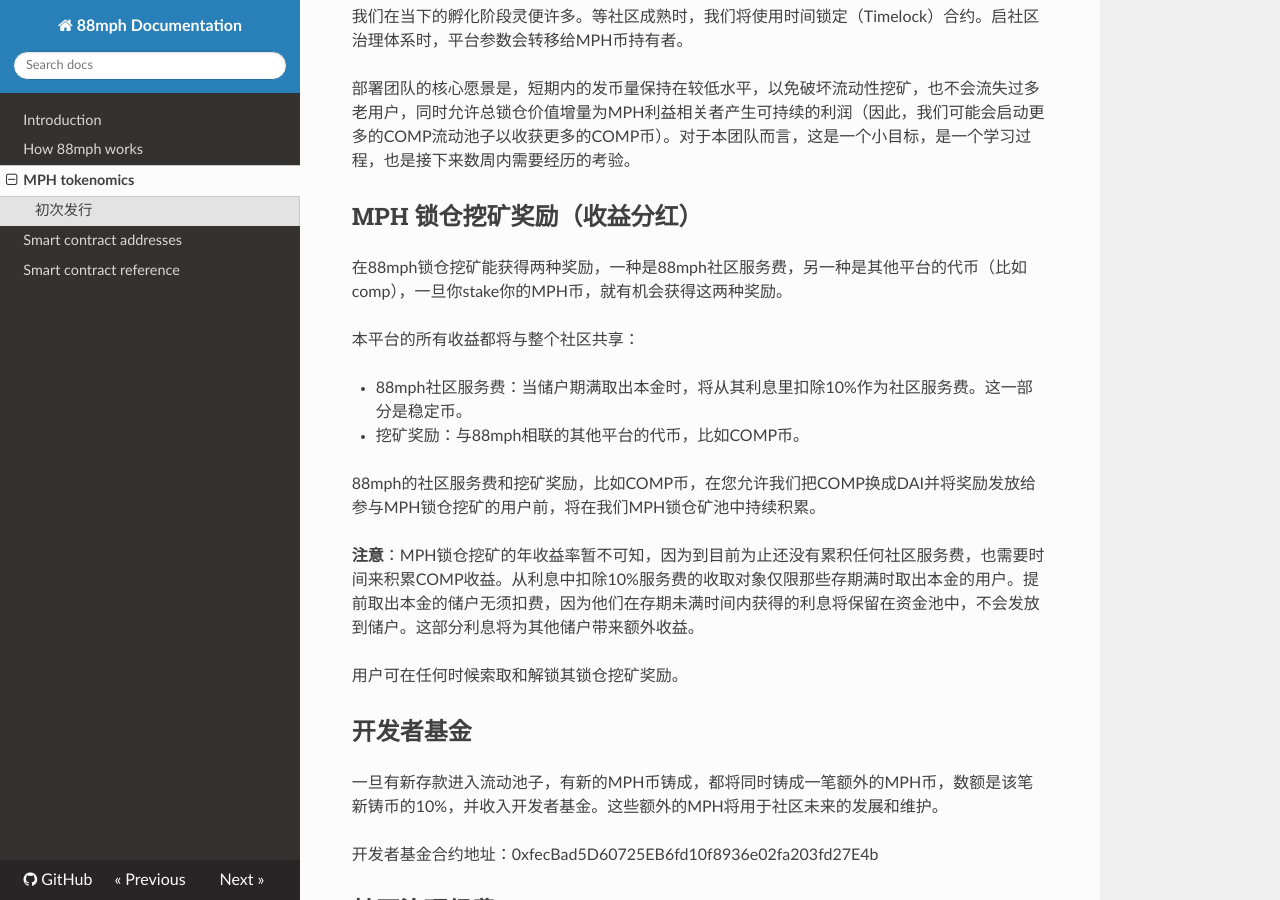
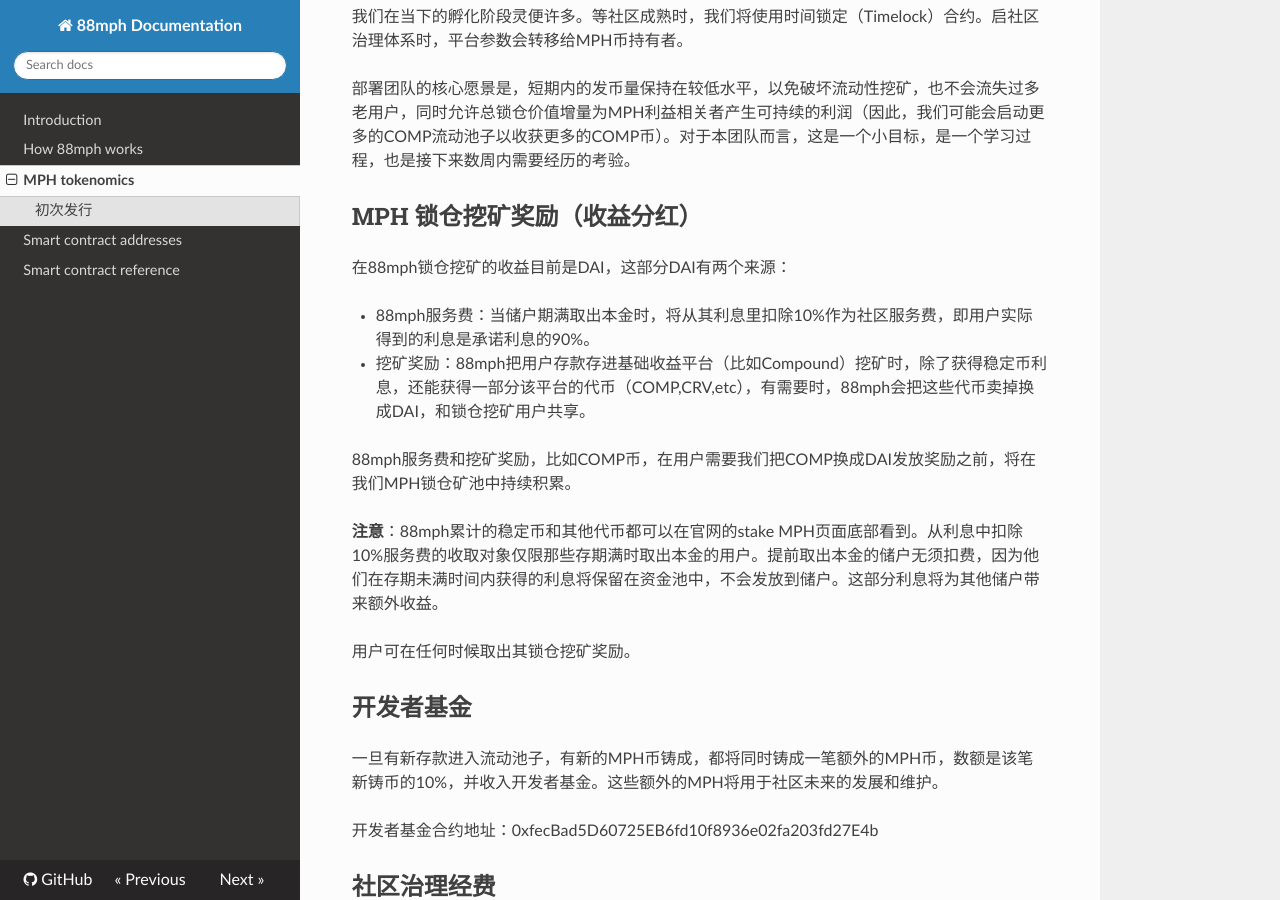
Before and after one commit to 88mphapp/docs, an MkDocs documentation site: the page built from docs/mph.md, in a window 1280 px wide and 900 px high, scrolled down 1682 px. Built offline with MkDocs 1.6.1, drawn with Linux system fonts in a browser that asks for light colours; nearby versions of some CDN libraries; formulas are drawn with MathJax 3.

Commit message:
Update mph.md

```diff
--- a/docs/mph.md
+++ b/docs/mph.md
@@ -46,18 +46,16 @@
 
 ## MPH 锁仓挖矿奖励（收益分红）
 
-在88mph锁仓挖矿能获得两种奖励，一种是88mph社区服务费，另一种是其他平台的代币（比如comp），一旦你stake你的MPH币，就有机会获得这两种奖励。
+在88mph锁仓挖矿的收益目前是DAI，这部分DAI有两个来源：
 
-本平台的所有收益都将与整个社区共享：
+* 88mph服务费：当储户期满取出本金时，将从其利息里扣除10%作为社区服务费，即用户实际得到的利息是承诺利息的90%。
+* 挖矿奖励：88mph把用户存款存进基础收益平台（比如Compound）挖矿时，除了获得稳定币利息，还能获得一部分该平台的代币（COMP,CRV,etc），有需要时，88mph会把这些代币卖掉换成DAI，和锁仓挖矿用户共享。
 
-* 88mph社区服务费：当储户期满取出本金时，将从其利息里扣除10%作为社区服务费。这一部分是稳定币。
-* 挖矿奖励：与88mph相联的其他平台的代币，比如COMP币。
+88mph服务费和挖矿奖励，比如COMP币，在用户需要我们把COMP换成DAI发放奖励之前，将在我们MPH锁仓矿池中持续积累。
 
-88mph的社区服务费和挖矿奖励，比如COMP币，在您允许我们把COMP换成DAI并将奖励发放给参与MPH锁仓挖矿的用户前，将在我们MPH锁仓矿池中持续积累。
+**注意**：88mph累计的稳定币和其他代币都可以在官网的stake MPH页面底部看到。从利息中扣除10%服务费的收取对象仅限那些存期满时取出本金的用户。提前取出本金的储户无须扣费，因为他们在存期未满时间内获得的利息将保留在资金池中，不会发放到储户。这部分利息将为其他储户带来额外收益。
 
-**注意**：MPH锁仓挖矿的年收益率暂不可知，因为到目前为止还没有累积任何社区服务费，也需要时间来积累COMP收益。从利息中扣除10%服务费的收取对象仅限那些存期满时取出本金的用户。提前取出本金的储户无须扣费，因为他们在存期未满时间内获得的利息将保留在资金池中，不会发放到储户。这部分利息将为其他储户带来额外收益。
-
-用户可在任何时候索取和解锁其锁仓挖矿奖励。
+用户可在任何时候取出其锁仓挖矿奖励。
 
 ## 开发者基金
 
```
